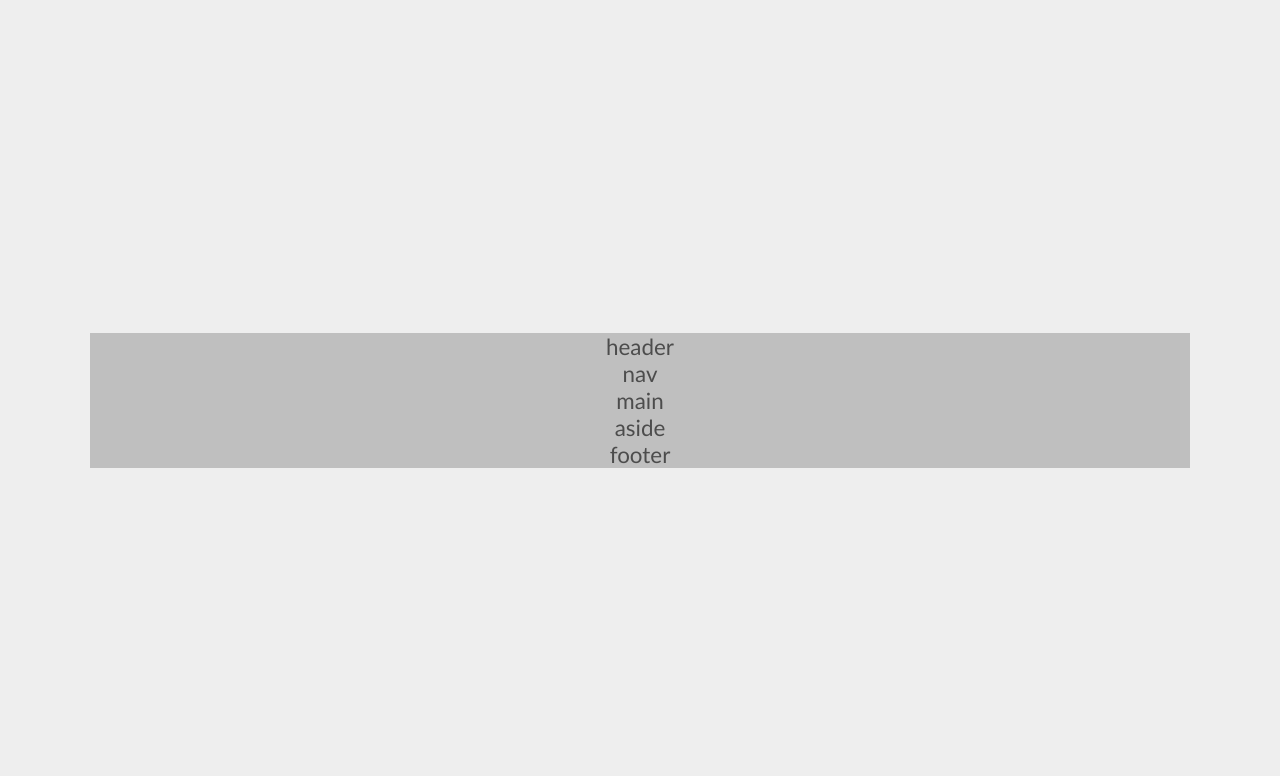
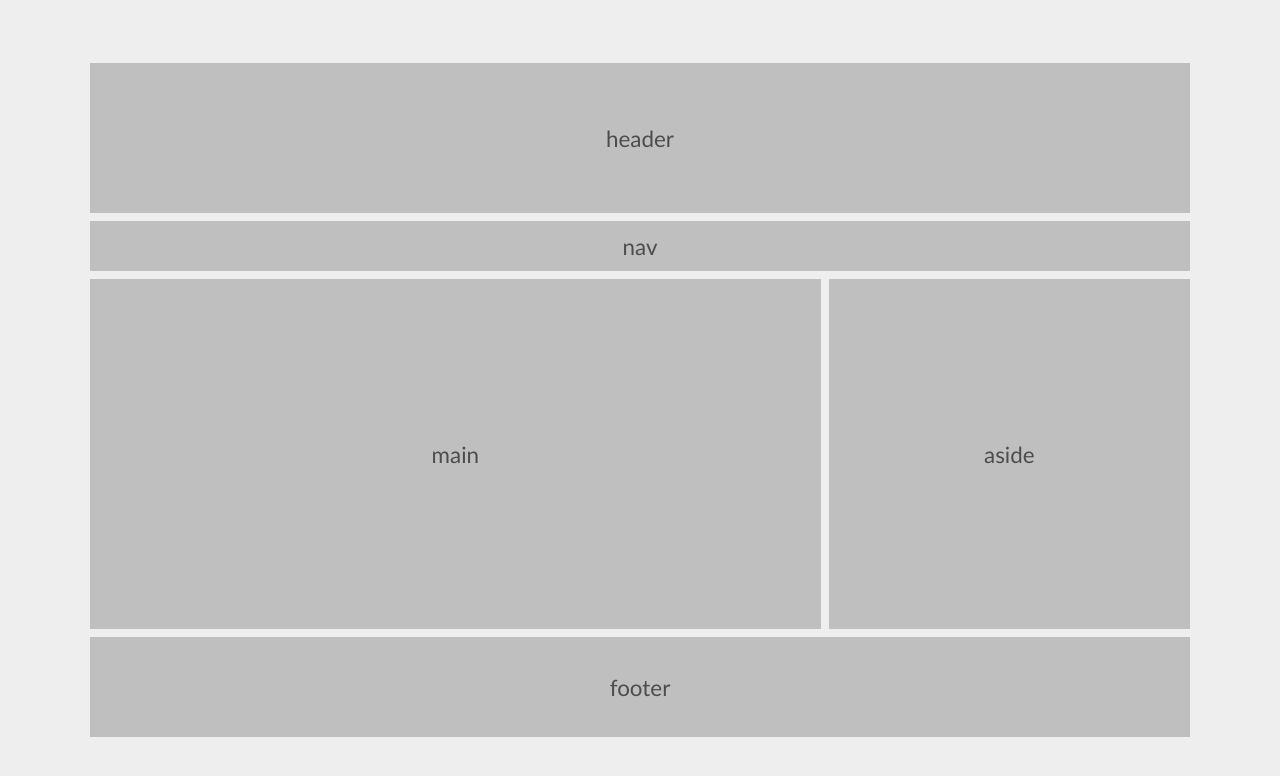
Before and after one commit to StefanMogren/lecture-28-okt-grid, a plain HTML site: page exercise-css-grid-bootcamp/01_golden-layout-C/index.html in a window 1280 px wide. Drawn offline with Linux system fonts and the light colour scheme.

Commit message:
Finished 01_golden-layout-C

```diff
--- a/exercise-css-grid-bootcamp/01_golden-layout-C/css/style.css
+++ b/exercise-css-grid-bootcamp/01_golden-layout-C/css/style.css
@@ -11,11 +11,21 @@ body {
 }
 
 .wrapper {
+    max-width: 1100px;
     width: 100%;
-    max-width: 1100px;
-
+    height: 100%;
+    display: grid;
+    padding: .5rem;
+    grid-template-columns: repeat(3, 1fr);
+    gap: .5rem;
+    grid-template-rows: 150px 50px 350px 100px;
     /* HÄR KODAR DU UPP DIN GRID */
-
+    grid-template-areas:
+    'header header header'
+    'nav nav nav'
+    'main main aside'
+    'footer footer footer'
+    ;
 }
 
 .wrapper > * {
@@ -26,26 +36,21 @@ body {
 }
 
 header {
-
-
+    grid-area: header;
 }
 
 nav {
-
-
+    grid-area: nav;
 }
 
 main {
-
-
+    grid-area: main;
 }
 
 aside {
-
-
+    grid-area: aside;
 }
 
 footer {
-
-
+    grid-area: footer;
 }
```
